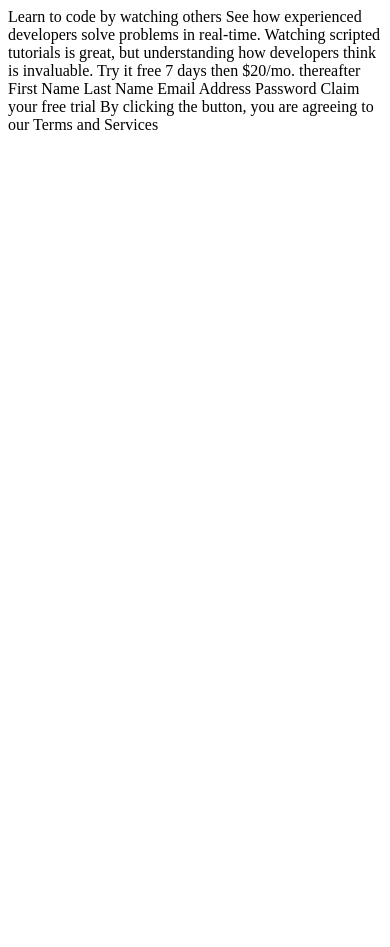
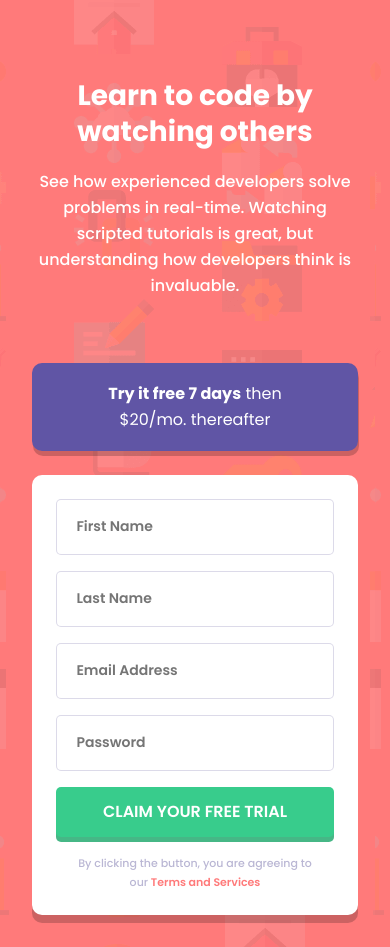
Before and after one commit to bengera/sign-up-form, a website: page index.html in a window 390 px wide. Before the commit the page ends 844 px from the top, so only its background shows below. Drawn offline with Linux system fonts and the light colour scheme; files that its build step writes are made by us from their sources.

Commit message:
mobile-basic

```diff
--- a/index.html
+++ b/index.html
@@ -8,7 +8,8 @@
   <link rel="preconnect" href="https://fonts.googleapis.com">
   <link rel="preconnect" href="https://fonts.gstatic.com" crossorigin>
   <link href="https://fonts.googleapis.com/css2?family=Poppins:wght@400;500;600;700&display=swap" rel="stylesheet">
-  <link rel="stylesheet" href="style.css">
+  <link rel="stylesheet" href="css/style.css">
+  <script src="js/main.js" defer></script>
 
   <title>Frontend Mentor | Intro component with sign up form</title>
 
@@ -16,21 +17,62 @@
 
 <body>
 
-  Learn to code by watching others
+  <main>
 
-  See how experienced developers solve problems in real-time. Watching scripted tutorials is great,
-  but understanding how developers think is invaluable.
 
-  Try it free 7 days then $20/mo. thereafter
+    <div class="left-content">
+      <h1>Learn to code by watching others</h1>
+      <p class="description">See how experienced developers solve problems in real-time. Watching scripted tutorials is
+        great,
+        but understanding how developers think is invaluable.</p>
 
-  First Name
-  Last Name
-  Email Address
-  Password
 
-  Claim your free trial
+        <div class="right-content">
+      <div class="free-trial">
+        <p class="free-trial__text"><span class="bold">Try it free 7 days</span> then $20/mo. thereafter</p>
+      </div>
+    </div>
 
-  By clicking the button, you are agreeing to our Terms and Services
+    <form class="form" id="form">
+
+      <div class="form-control">
+        <label for="fname"></label>
+        <input type="text" placeholder="First Name" id="fname">
+        <img class="i-error" src="./images/icon-error.svg" alt="error-icon">
+        <small class="error-message" ></small>
+      </div>
+
+      <div class="form-control">
+        <label for="lname"></label>
+        <input type="text" placeholder="Last Name" id="lname">
+        <img class="i-error" src="./images/icon-error.svg" alt="error-icon">
+        <small class="error-message"></small>
+      </div>
+
+      <div class="form-control">
+        <label for="email"></label>
+        <input type="email" placeholder="Email Address" id="email">
+        <img class="i-error" src="./images/icon-error.svg" alt="error-icon">
+        <small class="error-message"></small>
+      </div>
+
+      <div class="form-control">
+        <label for="password"></label>
+        <input type="password" placeholder="Password" id="password">
+        <img class="i-error" src="./images/icon-error.svg" alt="error-icon">
+        <small class="error-message"></small>
+      </div>
+
+      <button type="submit">CLAIM YOUR FREE TRIAL</button>
+      <div class="terms-container">
+      <small class="form-control__terms">By clicking the button, you are agreeing to our <span class="terms-red">Terms and Services</span></small>
+      </div>
+    </form>
+
+  </div>
+
+  </main>
+
 
 
 </body>
--- /dev/null
+++ b/js/main.js
@@ -0,0 +1,76 @@
+const form = document.getElementById('form');
+const firstName = document.getElementById('fname');
+const lastName = document.getElementById('lname');
+const email = document.getElementById('email');
+const password = document.getElementById('password');
+const error = document.querySelector('error-message');
+
+form.addEventListener('submit', (e) => {
+    e.preventDefault();
+    console.log('submitted');
+    checkInputs();
+})
+
+
+
+function checkInputs(){
+
+    const firstNameValue = firstName.value.trim();
+    const lastNameValue = lastName.value.trim();
+    const emailValue = email.value.trim();
+    const passwordValue = password.value.trim();
+
+    if (firstNameValue === '') {
+        setErrorFor(firstName, 'First name cannot be empty');
+    } else {
+        setSuccessFor(firstName);
+    }
+
+    if (lastNameValue === '') {
+        setErrorFor(lastName, 'Last name cannot be empty');
+    } else {
+        setSuccessFor(lastName);
+    }
+
+    if (emailValue === '') {
+        setErrorFor(email, 'Looks like this is not an email');
+    } else if (!isEmail(emailValue)) {
+        setErrorFor(email, 'Email is not valid');
+
+    } else {
+        setSuccessFor(email);
+    }
+
+    if (passwordValue === '') {
+        setErrorFor(password, 'Password cannot be empty');
+    } else {
+        setSuccessFor(password);
+    }
+
+
+
+}
+
+function setErrorFor(input, message) {
+    const formControl = input.parentElement;
+    const small = formControl.querySelector('small');
+    small.innerText = message;
+    const errorIcon = formControl.querySelector('.i-error');
+    errorIcon.setAttribute("style", "display:block");
+    formControl.className = 'form-control error';
+}
+
+function setSuccessFor(input) {
+    const formControl = input.parentElement;
+    const small = formControl.querySelector('small');
+    small.innerText = '';
+    formControl.className = 'form-control success';
+    const errorIcon = formControl.querySelector('.i-error');
+    errorIcon.setAttribute("style", "display:none");
+
+
+}
+
+function isEmail(email) {
+    return /^(([^<>()\[\]\\.,;:\s@"]+(\.[^<>()\[\]\\.,;:\s@"]+)*)|(".+"))@((\[[0-9]{1,3}\.[0-9]{1,3}\.[0-9]{1,3}\.[0-9]{1,3}])|(([a-zA-Z\-0-9]+\.)+[a-zA-Z]{2,}))$/.test(email);
+}
--- a/sass/_base.scss
+++ b/sass/_base.scss
@@ -7,7 +7,8 @@ $color-light-grey: hsl(246, 25%, 77%);
 $font-primary: 'Poppins',
 serif;
 
-$bp-desktop : 90em; // 1440
+$bp-desktop: 90em; // 1440
+$bp-325: 20.3125em;
 
 *,
 *::before,
@@ -28,14 +29,156 @@ html {
 }
 
 body {
-    font-family: $font-secondary;
+
     font-size: 16px;
     line-height: 26px;
     margin: 0 auto;
     overflow-x: hidden;
+    font-family: $font-primary;
+    background-image: url(../images/bg-intro-mobile.png);
+    background-color: hsl(0, 100%, 74%);
+
 
 
 }
+
+.left-content {
+    text-align: center;
+    padding: 2rem;
+    margin-top: 27px;
+}
+
+.bold {
+    font-weight: 700;
+}
+
+h1 {
+    color: #FFF;
+    font-size: 28px;
+    font-weight: 700;
+    line-height: 36px;
+
+}
+
+.description {
+    color: #FFF;
+    font-weight: 500;
+    font-size: 16px;
+    line-height: 26px;
+    margin-bottom: 64px;
+}
+
+.free-trial {
+    background-color: $color-purple;
+    height: 88px;
+    width: 100%;
+    margin: 0 auto;
+    border-radius: 10px;
+    display: flex;
+    justify-content: center;
+    align-items: center;
+    padding: 2rem 4rem;
+    filter: drop-shadow(1px 5px 0px rgba(0, 0, 0, 0.20));
+
+    @media only screen and (max-width: $bp-325) {
+        padding: 0;
+    }
+
+    &__text {
+        color: #FFF;
+
+
+    }
+}
+
+.form {
+    background-color: #FFF;
+    padding: 1.5rem;
+    display: flex;
+    flex-direction: column;
+    width: 90%;
+    margin: 0 auto;
+    border-radius: 10px;
+    gap: 1rem;
+    width: 100%;
+    margin-top: 24px;
+    box-shadow: 0px 8px 0px 0px rgba(0, 0, 0, 0.2);
+
+}
+
+.form-control.success input {
+    border-color: #2ecc71;
+}
+
+.form-control.error input {
+    border-color: $color-red;
+}
+
+.form-control {
+    text-align: right;
+    position: relative;
+
+    input {
+        height: 56px;
+        width: 100%;
+        font-size: 14px;
+        padding-left: 19.41px;
+        font-weight: 600;
+        border: 1px solid hsla(246, 25%, 77%, 0.5);
+        border-radius: 5px;
+
+
+    }
+
+
+    small {
+        color: $color-red;
+
+
+    }
+
+    &__terms {
+        font-size: 11px;
+        color: #BAB7D4;
+        font-weight: 500;
+    }
+
+
+
+}
+
+.terms-red {
+    color: $color-red;
+    font-weight: 600;
+}
+
+.terms-container {
+    text-align: center;
+    max-width: 249px;
+    margin: 0 auto;
+    line-height: 17px;
+}
+
+button {
+    color: #FFF;
+    cursor: pointer;
+    font-weight: 600;
+    border: 0;
+    border-radius: 5px;
+    padding: 1rem;
+    background-color: $color-green;
+    filter: drop-shadow(0px 5px 0px #2fae77e3);
+}
+
+.i-error {
+    position: absolute;
+    right: 1rem;
+    top: 1rem;
+    display: none;
+}
+
+
+
 
 // .master-container {
 //     max-width: 1140px;
--- a/sass/main.scss
+++ b/sass/main.scss
@@ -0,0 +1,2 @@
+@import "normalize";
+@import "base";
```
Also changed, not shown: package.json (added, +19 -0 lines), css/style.css, 1 other file.
